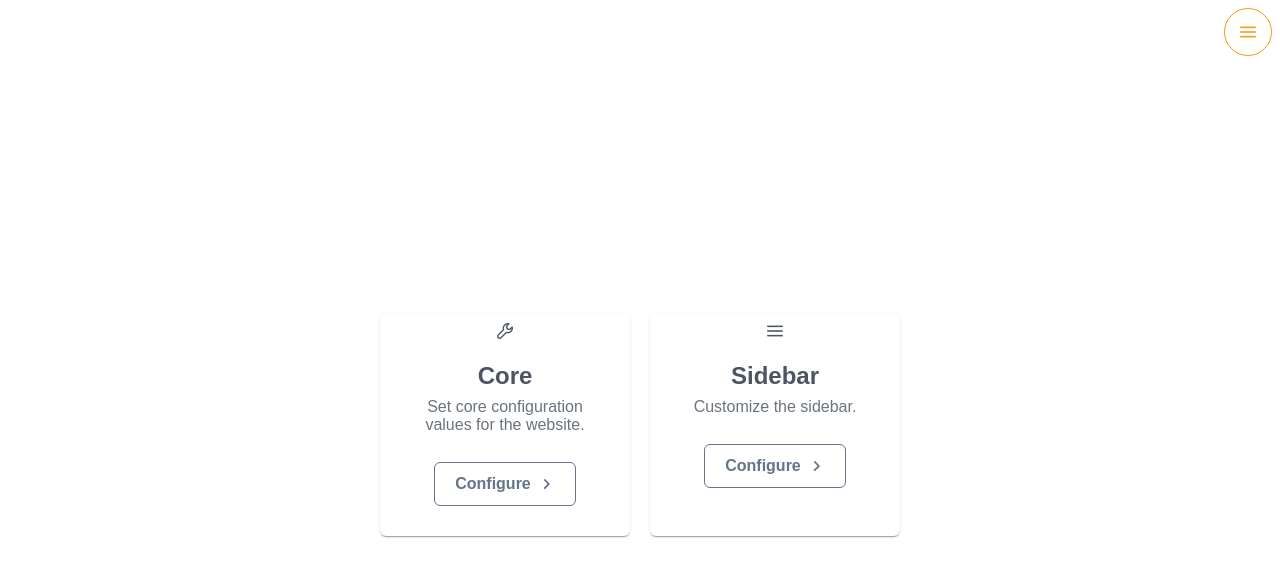
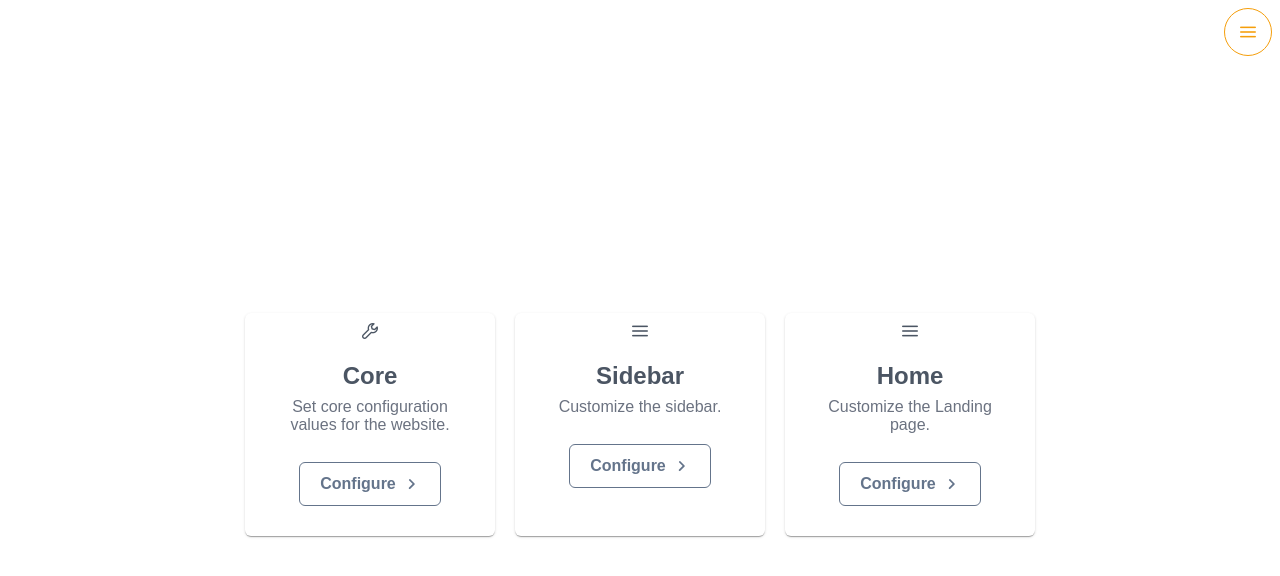
Before and after one commit to misterbista/portfolio-project, a Next.js app: page /setup in a window 1280 px wide. Shown: the top 576 px of the page. Built offline with nearby package versions, Linux system fonts and the light colour scheme; a web font is replaced by a local one.

Commit message:
Registered home setup

```diff
--- a/app/setup/ConfigIdentifiers.ts
+++ b/app/setup/ConfigIdentifiers.ts
@@ -1,14 +1,17 @@
-import CoreConfigModel from "./models/CoreSetupModel";
-import SidebarConfigModel from "./models/SidebarSetupModel";
+import CoreSetupModel from "./models/CoreSetupModel";
+import SidebarSetupModel from "./models/SidebarSetupModel";
+import HomeSetupModel from "./models/HomeSetupModel";
 
 export enum ConfigIdentifiers {
   Core="core",
-  Sidebar="sidebar"
+  Sidebar="sidebar",
+  Home="home"
 }
 
 export type ConfigModels = {
-  [ConfigIdentifiers.Core]: CoreConfigModel;
-  [ConfigIdentifiers.Sidebar]: SidebarConfigModel
+  [ConfigIdentifiers.Core]: CoreSetupModel;
+  [ConfigIdentifiers.Sidebar]: SidebarSetupModel;
+  [ConfigIdentifiers.Home]: HomeSetupModel;
 };
 
 export type TypeByConfigIdentifier<T extends keyof ConfigModels> = ConfigModels[T];
--- a/app/setup/page.tsx
+++ b/app/setup/page.tsx
@@ -18,6 +18,12 @@ export default function Setup() {
           description="Customize the sidebar."
           pagePath="/setup/sidebar"
         />
+        <ConfigurationGroupCard
+          icon={<i className={"pi pi-bars"}/>}
+          title="Home"
+          description="Customize the Landing page."
+          pagePath="/setup/home"
+        />
       </div>
     </div>
   );
```
